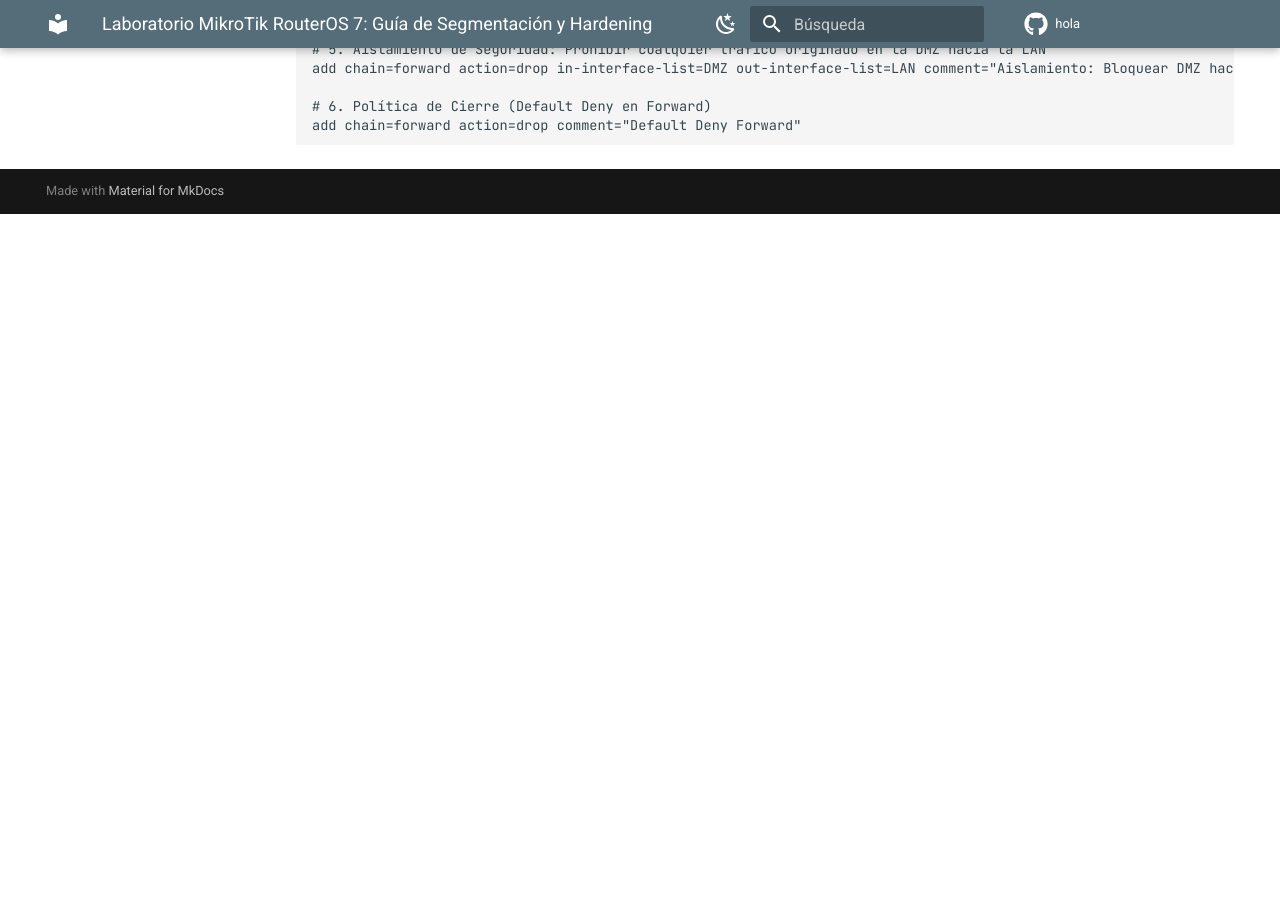
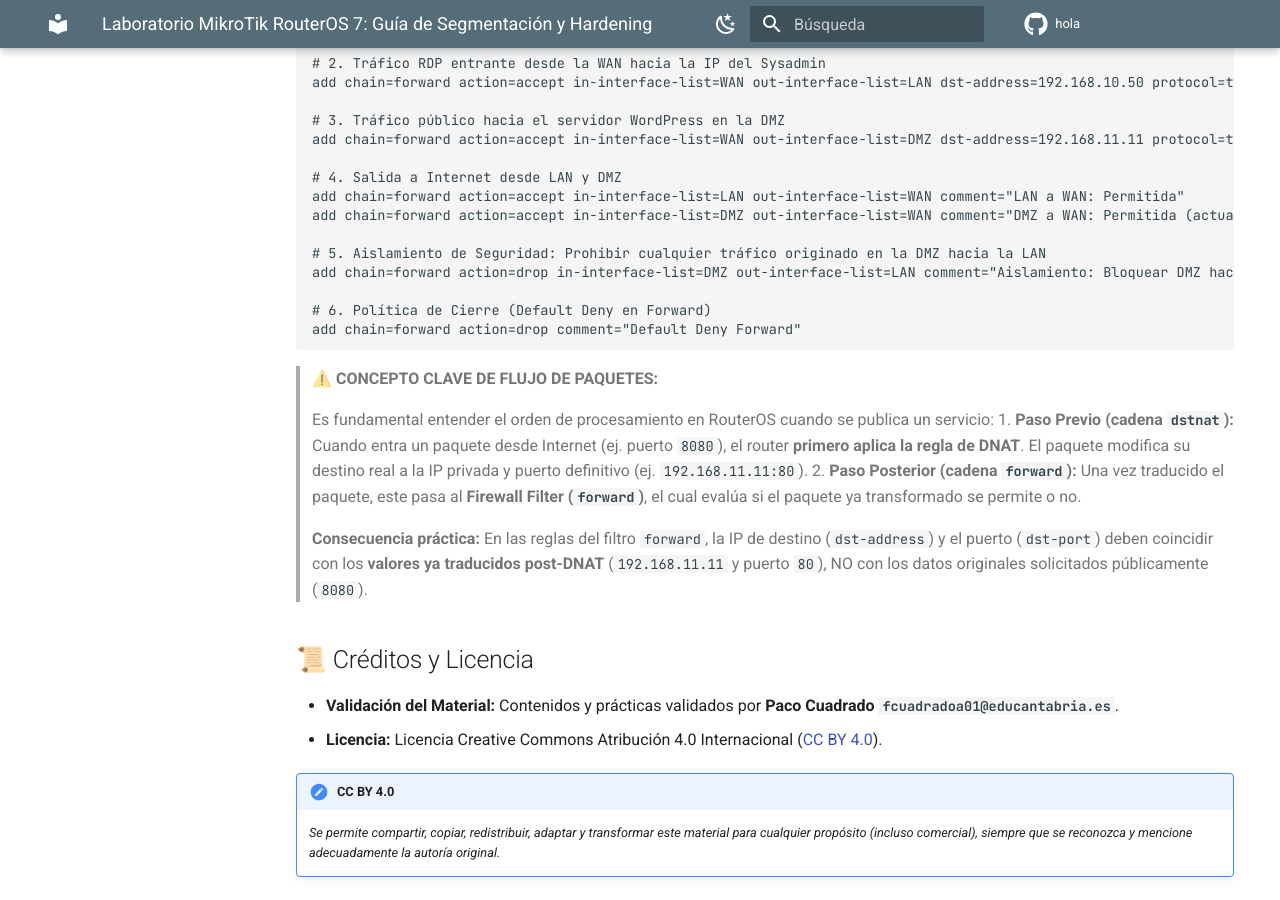
Before and after one commit to fcuadradoa01/hola, an MkDocs documentation site: the page built from docs/redes/lab-mikrotik-hardening-v2.md, in a window 1280 px wide and 900 px high, scrolled down 4068 px. Built offline with MkDocs 1.6.1 and Material for MkDocs 9.7.7, drawn with Linux system fonts in a browser that asks for light colours; comment, search, counter and statistics services are not loaded; before the commit the page ends 4282 px from its top, so only the background shows below that; some of the changed text lies outside the part shown.

Commit message:
finalizando bastionado mk

````diff
--- a/docs/redes/lab-mikrotik-hardening-v2.md
+++ b/docs/redes/lab-mikrotik-hardening-v2.md
@@ -27,13 +27,18 @@
 !!! info "IP de WAN"
     Entendemos tiene un IP pública proporcionada por ISP.
 
+### Host Clave en el Laboratorio:
+* **IP Autorizada WAN (Winbox Admin):** `203.0.113.50`
+* **IP Autorizada WAN (Cliente RDP):** `80.80.3.1`
+* **PC Sysadmin (LAN):** `192.168.10.50`
+* **Servidor WordPress (DMZ):** `192.168.11.11` (Puerto interno `80`)
 
 ### Políticas de Acceso Requeridas
 1. **Deshabilitación de servicios innecesarios:** Desactivar Telnet, FTP, API, API-SSL y WWW-SSL. Mantener únicamente SSH, Winbox y HTTP.
 2. **Acceso ICMP (Ping):** Permitir `ping` hacia las IPs de las interfaces del router únicamente desde la **LAN** y desde la **DMZ**.
 3. **Acceso al Router desde la WAN:** Permitir **únicamente Winbox** (`tcp/8291`) desde una IP pública autorizada concreta (ej. `203.0.113.50`).
 4. **Acceso al Router desde la LAN:** Permitir **SSH** (`tcp/2222`), **HTTP** (`tcp/80`) y **Winbox** (`tcp/8291`) exclusivamente desde la máquina del administrador de sistemas (`192.168.10.50`).
-5. **Acceso RDP desde la WAN (DNAT):** Redirigir el tráfico RDP (`tcp/3389`) procedente de la IP externa (ej. `203.0.113.50`) hacia el equipo del Sysadmin (`192.168.10.50`).
+5. **Acceso RDP desde la WAN (DNAT):** Redirigir el tráfico RDP (`tcp/3389`) procedente de la IP externa (ej. `80.80.3.1`) hacia el equipo del Sysadmin (`192.168.10.50`).
 6. **Publicación Web en DMZ (DNAT):** Publicar el sitio WordPress ubicado en `192.168.11.11` haciéndolo accesible desde cualquier IP de la WAN a través del puerto público `8080` (redirigido al puerto `80` interno).
 
 ---
@@ -147,7 +152,6 @@
     - Escaneos
     ... y no suelen tener utilidad legítima.
 
-
 #### ...con una analogía física:
 
 - `New` → llama a la puerta.
@@ -183,3 +187,18 @@
 # 6. Política de Cierre (Default Deny en Forward)
 add chain=forward action=drop comment="Default Deny Forward"
 ```
+
+> ⚠️ **CONCEPTO CLAVE DE FLUJO DE PAQUETES:**
+>
+> Es fundamental entender el orden de procesamiento en RouterOS cuando se publica un servicio:
+> 1. **Paso Previo (cadena `dstnat`):** Cuando entra un paquete desde Internet (ej. puerto `8080`), el router **primero aplica la regla de DNAT**. El paquete modifica su destino real a la IP privada y puerto definitivo (ej. `192.168.11.11:80`).
+> 2. **Paso Posterior (cadena `forward`):** Una vez traducido el paquete, este pasa al **Firewall Filter (`forward`)**, el cual evalúa si el paquete ya transformado se permite o no.
+>
+> **Consecuencia práctica:** En las reglas del filtro `forward`, la IP de destino (`dst-address`) y el puerto (`dst-port`) deben coincidir con los **valores ya traducidos post-DNAT** (`192.168.11.11` y puerto `80`), NO con los datos originales solicitados públicamente (`8080`).
+
+## 📜 Créditos y Licencia
+
+* **Validación del Material:** Contenidos y prácticas validados por **Paco Cuadrado `fcuadradoa01@educantabria.es`**.
+* **Licencia:** Licencia Creative Commons Atribución 4.0 Internacional ([CC BY 4.0](https://creativecommons.org/licenses/by/4.0/deed.es)).
+!!! note "CC BY 4.0"
+    *Se permite compartir, copiar, redistribuir, adaptar y transformar este material para cualquier propósito (incluso comercial), siempre que se reconozca y mencione adecuadamente la autoría original.*
````
